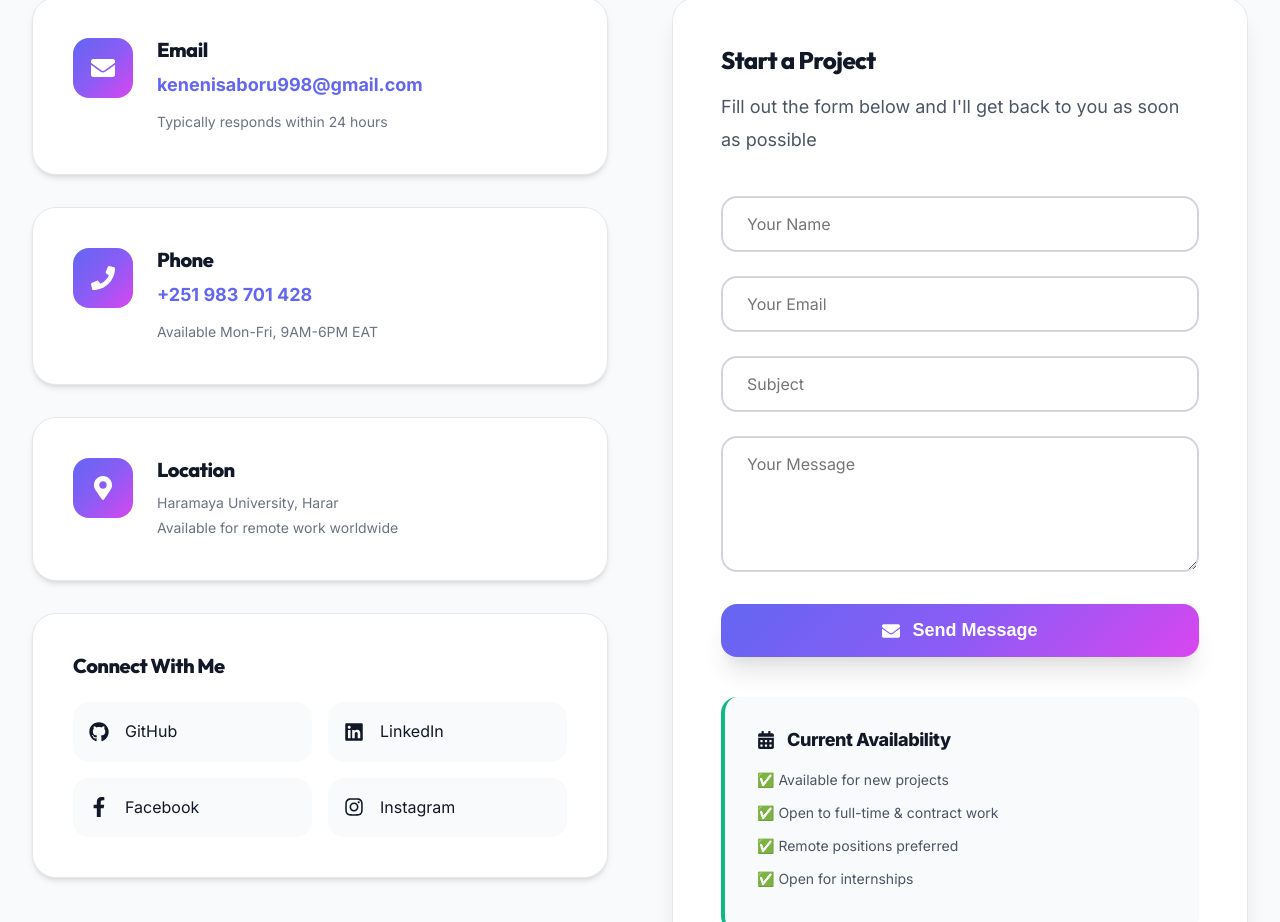
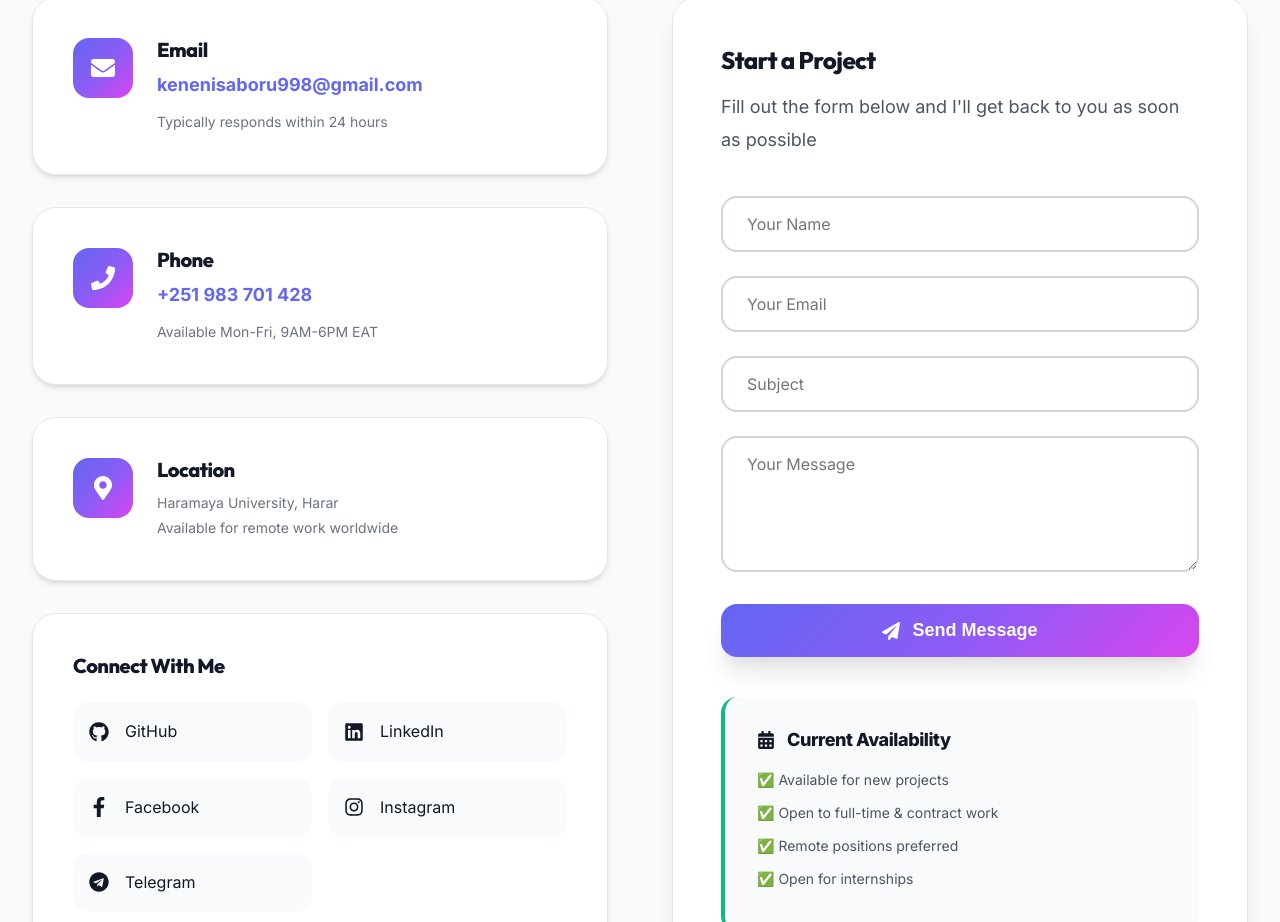
Before and after one commit to Kenenisaboru/Personal-portfolio, a React (Create React App) app: page / in a window 1280 px wide. Shown: the part 11078-12000 px from the top of the page. Built offline with nearby package versions, Linux system fonts and the light colour scheme.

Commit message:
Make contact form functional with validation and mailto fallback

```diff
--- a/src/components/Contact.jsx
+++ b/src/components/Contact.jsx
@@ -1,7 +1,55 @@
-import React from 'react';
-import { FaEnvelope, FaPhone, FaMapMarkerAlt, FaGithub, FaLinkedin, FaFacebookF, FaInstagram, FaCalendarAlt } from 'react-icons/fa';
+import React, { useState } from 'react';
+import { FaEnvelope, FaPhone, FaMapMarkerAlt, FaGithub, FaLinkedin, FaFacebookF, FaInstagram, FaCalendarAlt, FaPaperPlane, FaCheckCircle, FaTelegram } from 'react-icons/fa';
 
 const Contact = () => {
+  const [formData, setFormData] = useState({
+    name: '',
+    email: '',
+    subject: '',
+    message: ''
+  });
+  const [isSubmitted, setIsSubmitted] = useState(false);
+  const [errors, setErrors] = useState({});
+
+  const validate = () => {
+    const newErrors = {};
+    if (!formData.name.trim()) newErrors.name = 'Name is required';
+    if (!formData.email.trim()) {
+      newErrors.email = 'Email is required';
+    } else if (!/^[^\s@]+@[^\s@]+\.[^\s@]+$/.test(formData.email)) {
+      newErrors.email = 'Please enter a valid email';
+    }
+    if (!formData.subject.trim()) newErrors.subject = 'Subject is required';
+    if (!formData.message.trim()) newErrors.message = 'Message is required';
+    return newErrors;
+  };
+
+  const handleChange = (e) => {
+    const { name, value } = e.target;
+    setFormData(prev => ({ ...prev, [name]: value }));
+    // Clear error when user starts typing
+    if (errors[name]) {
+      setErrors(prev => ({ ...prev, [name]: '' }));
+    }
+  };
+
+  const handleSubmit = (e) => {
+    e.preventDefault();
+    const validationErrors = validate();
+    if (Object.keys(validationErrors).length > 0) {
+      setErrors(validationErrors);
+      return;
+    }
+
+    // Open mailto link as a fallback (no backend)
+    const mailtoLink = `mailto:kenenisaboru998@gmail.com?subject=${encodeURIComponent(formData.subject)}&body=${encodeURIComponent(`Name: ${formData.name}\nEmail: ${formData.email}\n\n${formData.message}`)}`;
+    window.open(mailtoLink, '_blank');
+
+    setIsSubmitted(true);
+    setFormData({ name: '', email: '', subject: '', message: '' });
+    setTimeout(() => setIsSubmitted(false), 5000);
+  };
+
   return (
     <section id="contact" className="section contact">
       <div className="container">
@@ -52,21 +100,25 @@ const Contact = () => {
             <div className="contact-social">
               <h3>Connect With Me</h3>
               <div className="social-links">
-                <a href="https://github.com/Kenenisaboru" target="_blank" rel="noopener noreferrer" className="social-link">
+                <a href="https://github.com/Kenenisaboru" target="_blank" rel="noopener noreferrer" className="social-link" aria-label="GitHub">
                   <FaGithub />
                   <span>GitHub</span>
                 </a>
-                <a href="https://linkedin.com/in/kenenisa-boru" target="_blank" rel="noopener noreferrer" className="social-link">
+                <a href="https://linkedin.com/in/kenenisa-boru" target="_blank" rel="noopener noreferrer" className="social-link" aria-label="LinkedIn">
                   <FaLinkedin />
                   <span>LinkedIn</span>
                 </a>
-                <a href="https://web.facebook.com/kanuwiz.jah" target="_blank" rel="noopener noreferrer" className="social-link">
+                <a href="https://web.facebook.com/kanuwiz.jah" target="_blank" rel="noopener noreferrer" className="social-link" aria-label="Facebook">
                   <FaFacebookF />
                   <span>Facebook</span>
                 </a>
-                <a href="https://www.instagram.com/kenenii4/" target="_blank" rel="noopener noreferrer" className="social-link">
+                <a href="https://www.instagram.com/kenenii4/" target="_blank" rel="noopener noreferrer" className="social-link" aria-label="Instagram">
                   <FaInstagram />
                   <span>Instagram</span>
+                </a>
+                <a href="https://t.me/kenenisaboru" target="_blank" rel="noopener noreferrer" className="social-link" aria-label="Telegram">
+                  <FaTelegram />
+                  <span>Telegram</span>
                 </a>
               </div>
             </div>
@@ -78,21 +130,60 @@ const Contact = () => {
               <p>Fill out the form below and I'll get back to you as soon as possible</p>
             </div>
 
-            <form className="contact-form">
-              <div className="form-group">
-                <input type="text" placeholder="Your Name" required />
+            {isSubmitted && (
+              <div className="form-success">
+                <FaCheckCircle />
+                <span>Your email client has been opened! Thank you for reaching out.</span>
               </div>
-              <div className="form-group">
-                <input type="email" placeholder="Your Email" required />
+            )}
+
+            <form className="contact-form" onSubmit={handleSubmit} noValidate>
+              <div className={`form-group ${errors.name ? 'error' : ''}`}>
+                <input
+                  type="text"
+                  name="name"
+                  placeholder="Your Name"
+                  value={formData.name}
+                  onChange={handleChange}
+                  aria-label="Your name"
+                />
+                {errors.name && <span className="form-error">{errors.name}</span>}
               </div>
-              <div className="form-group">
-                <input type="text" placeholder="Subject" required />
+              <div className={`form-group ${errors.email ? 'error' : ''}`}>
+                <input
+                  type="email"
+                  name="email"
+                  placeholder="Your Email"
+                  value={formData.email}
+                  onChange={handleChange}
+                  aria-label="Your email"
+                />
+                {errors.email && <span className="form-error">{errors.email}</span>}
               </div>
-              <div className="form-group">
-                <textarea placeholder="Your Message" rows="5" required></textarea>
+              <div className={`form-group ${errors.subject ? 'error' : ''}`}>
+                <input
+                  type="text"
+                  name="subject"
+                  placeholder="Subject"
+                  value={formData.subject}
+                  onChange={handleChange}
+                  aria-label="Subject"
+                />
+                {errors.subject && <span className="form-error">{errors.subject}</span>}
+              </div>
+              <div className={`form-group ${errors.message ? 'error' : ''}`}>
+                <textarea
+                  name="message"
+                  placeholder="Your Message"
+                  rows="5"
+                  value={formData.message}
+                  onChange={handleChange}
+                  aria-label="Your message"
+                ></textarea>
+                {errors.message && <span className="form-error">{errors.message}</span>}
               </div>
               <button type="submit" className="btn btn-primary">
-                <FaEnvelope /> Send Message
+                <FaPaperPlane /> Send Message
               </button>
             </form>
 
```
